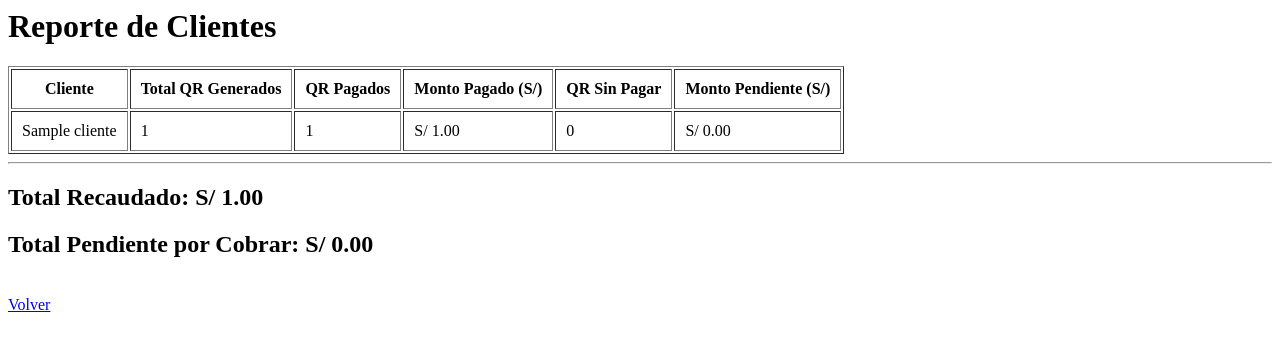
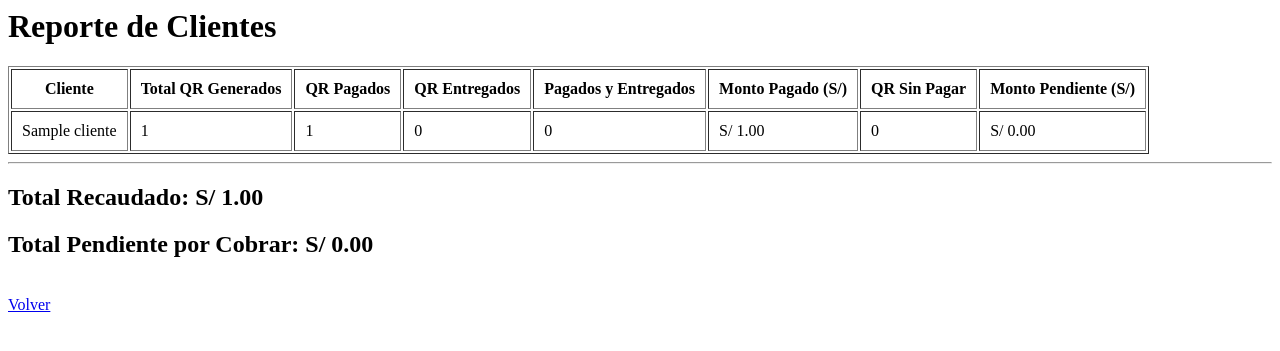
Before and after one commit to raffobc/qr-venta, a Flask app: page /reporte in a window 1280 px wide. Shown: the top 351 px of the page. Run offline with Flask 3, Linux system fonts and the light colour scheme; tables that the repository leaves empty hold one stand-in row (values such as "Sample post").

Commit message:
Add files via upload

```diff
--- a/templates/reporte.html
+++ b/templates/reporte.html
@@ -6,6 +6,8 @@
             <th>Cliente</th>
             <th>Total QR Generados</th>
             <th>QR Pagados</th>
+            <th>QR Entregados</th>
+            <th>Pagados y Entregados</th>
             <th>Monto Pagado (S/)</th>
             <th>QR Sin Pagar</th>
             <th>Monto Pendiente (S/)</th>
@@ -17,6 +19,8 @@
             <td>{{ cliente.nombre }}</td>
             <td>{{ cliente.total_qr }}</td>
             <td>{{ cliente.cantidad_pagados }}</td>
+            <td>{{ cliente.cantidad_entregados }}</td>
+            <td>{{ cliente.pagados_y_entregados }}</td>
             <td>S/ {{ "%.2f"|format(cliente.monto_pagado) }}</td>
             <td>{{ cliente.cantidad_sin_pagar }}</td>
             <td>S/ {{ "%.2f"|format(cliente.monto_pendiente) }}</td>
--- a/templates/ver_estado.html
+++ b/templates/ver_estado.html
@@ -15,10 +15,12 @@
             <p><strong>N°:</strong> {{ "%04d"|format(qr.numero_correlativo) }}</p>
             <p><strong>Código:</strong> {{ qr.codigo }}</p>
             <p><strong>Estado actual:</strong>
-                {% if qr.estado == 'pagado' %}
-                    <span class="badge bg-success">Pagado</span>
+                {% if qr.estado == 'entregado' and qr.monto_pagado %}
+                    <span class="badge bg-primary">Entregado (Pagado)</span>
                 {% elif qr.estado == 'entregado' %}
                     <span class="badge bg-primary">Entregado</span>
+                {% elif qr.estado == 'pagado' %}
+                    <span class="badge bg-success">Pagado</span>
                 {% else %}
                     <span class="badge bg-warning text-dark">Sin pagar</span>
                 {% endif %}
```
